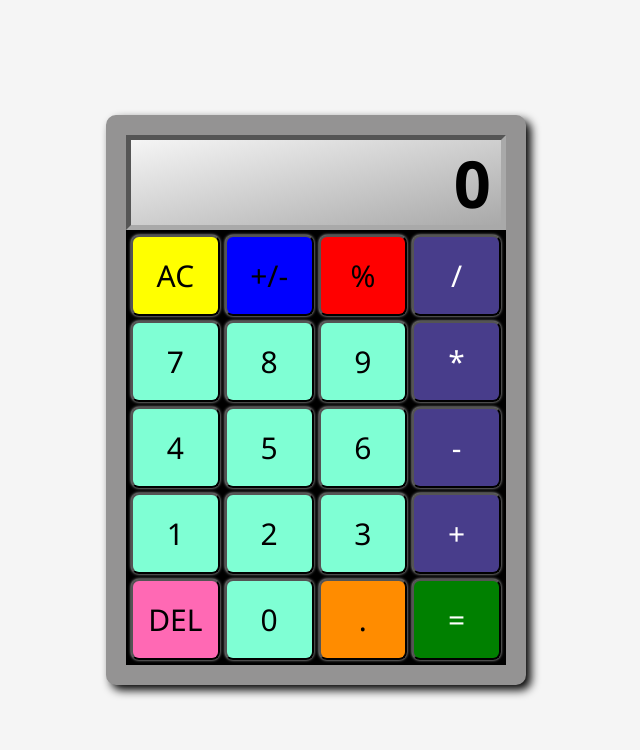
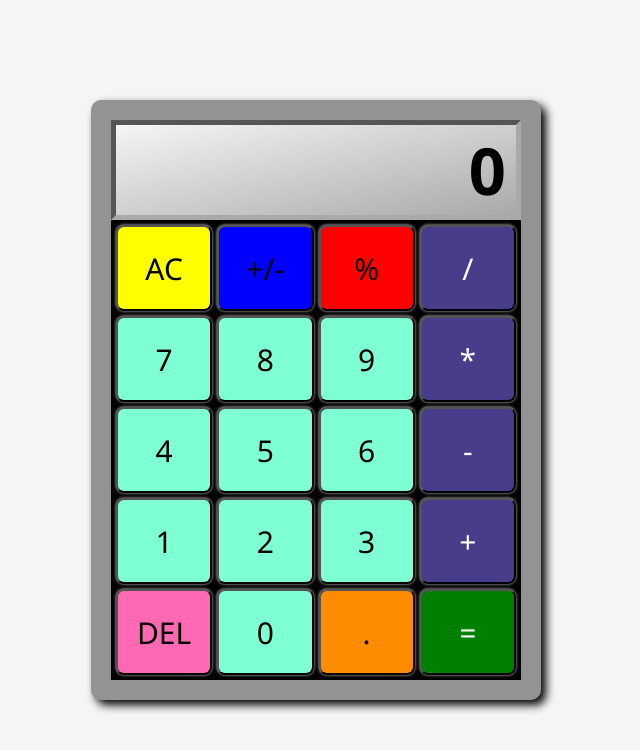
Before and after one commit to Gelatino0308/TOP-calculator, a plain HTML site: page index.html in a window 1280 px wide. Shown: the whole page, without its empty margins (324-964 px from the left). Drawn offline with Linux system fonts and the light colour scheme.

Commit message:
fix: resize calculator body to accomodate more digit space

```diff
--- a/styles.css
+++ b/styles.css
@@ -2,7 +2,6 @@
     margin: 0;
     padding: 0;
     box-sizing: border-box;
-    /* border: 1px solid black; */
     font-family: 'Segoe UI', Tahoma, Geneva, Verdana, sans-serif;
 }
 
@@ -16,8 +15,8 @@ body {
 }
 
 #calc-body {
-    height: 570px;
-    width: 420px;
+    height: 600px;
+    width: 450px;
     border: 20px solid rgb(148, 147, 147);
     background-color: black;
     border-radius: 10px;
@@ -30,7 +29,7 @@ body {
 }
 
 #calc-screen {
-    height: 95px;
+    height: 100px;
     border: 5px inset darkgrey;
     background-color: lightgrey;
     font-size: 65px;
@@ -48,7 +47,6 @@ body {
     flex: 1;
     gap: 5px;
     padding: 0 5px;
-    /* border: 1px solid black;  */
 }
 
 .keypadRow button {
@@ -62,10 +60,6 @@ body {
     border-radius: 8px;
     box-shadow: 0 0 3px lightgrey;
 }
-
-/* #zeroBtn {
-    flex: 2;
-} */
 
 .numberKeys {
     background-color: aquamarine;
```
